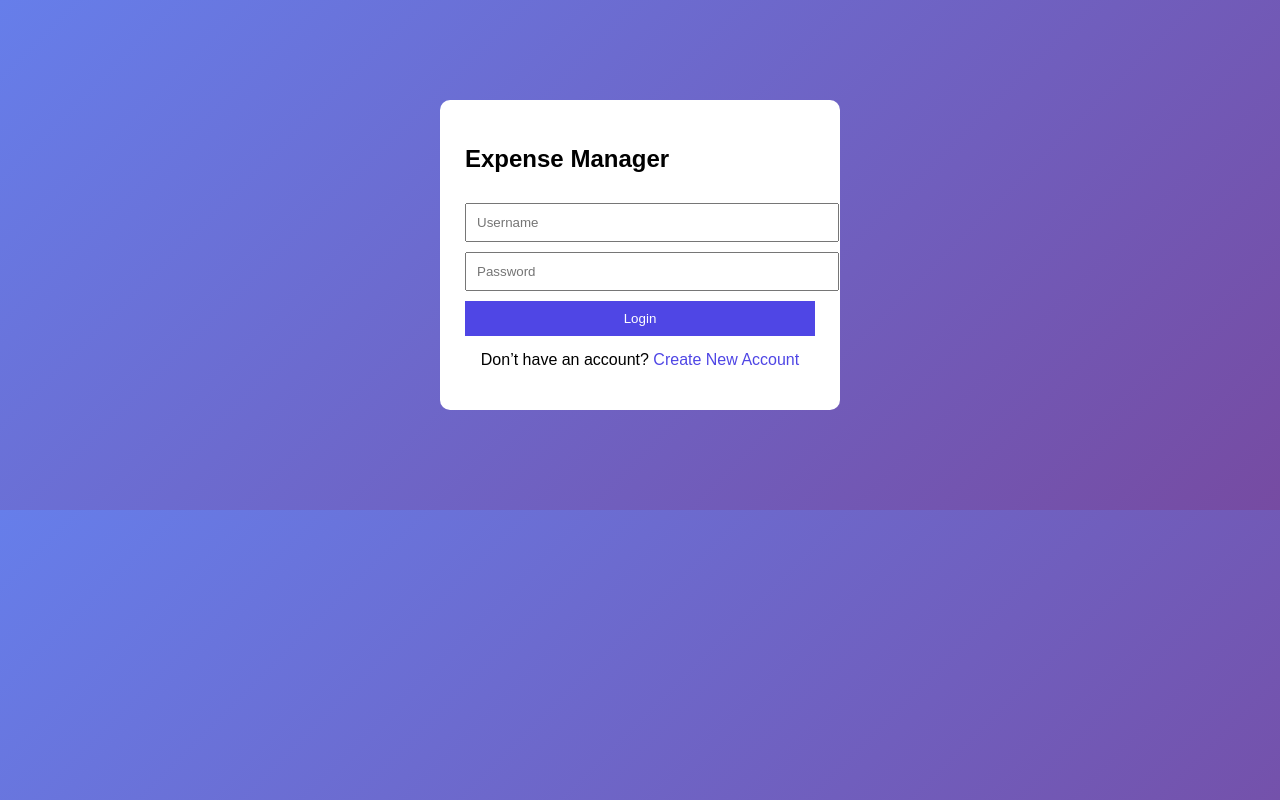
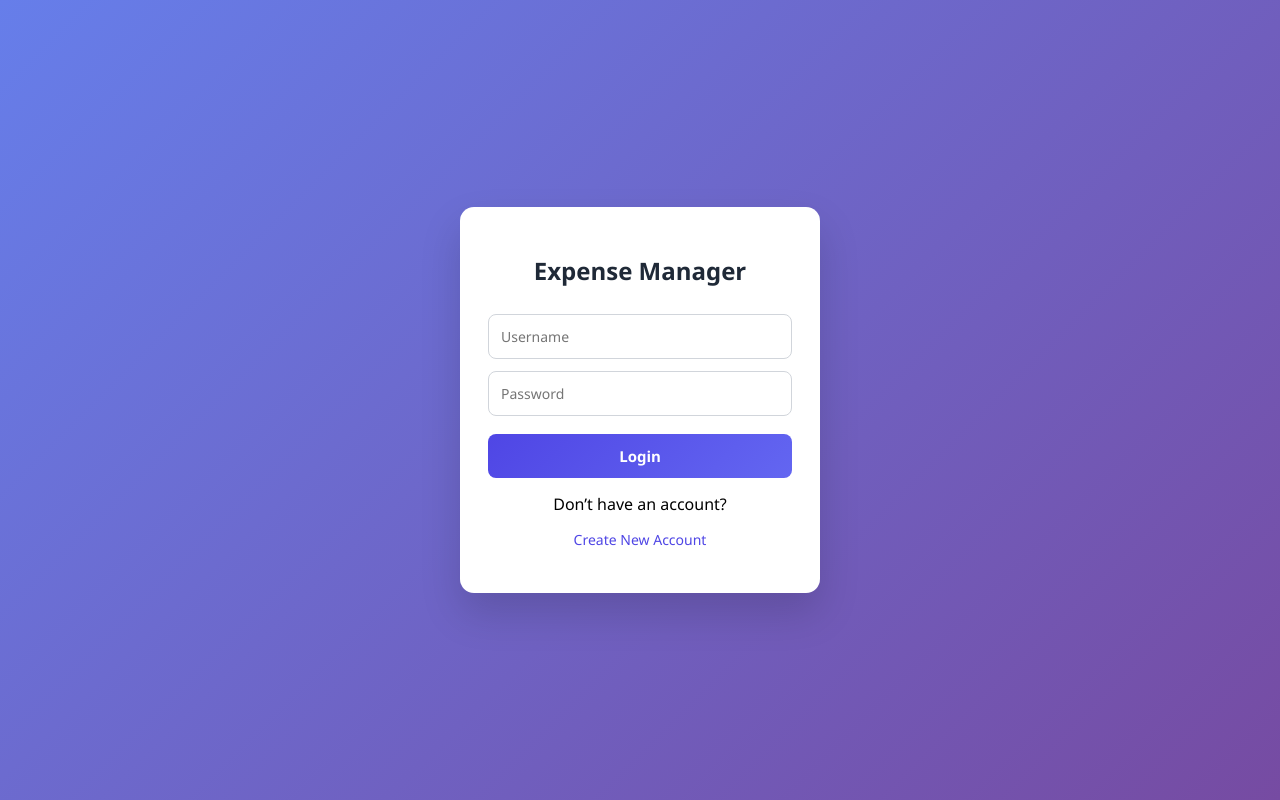
Before and after one commit to budde-vinodkumar/expense_manager, a Flask app: page / in a window 1280 px wide. Run offline with Flask 3, Linux system fonts and the light colour scheme; parts of the project's set-up code (start-up, migrations or seed data) failed here and were passed over.

Commit message:
css file

```diff
--- a/static/style.css
+++ b/static/style.css
@@ -1,34 +1,155 @@
-body {
-  background: linear-gradient(135deg, #667eea, #764ba2);
-  font-family: Arial;
+/* ---------- Global ---------- */
+* {
+  box-sizing: border-box;
+  font-family: "Segoe UI", Tahoma, Geneva, Verdana, sans-serif;
 }
 
-.container {
-  background: white;
-  width: 350px;
-  margin: 100px auto;
-  padding: 25px;
-  border-radius: 10px;
+body {
+  margin: 0;
+  min-height: 100vh;
+  background: linear-gradient(135deg, #667eea, #764ba2);
+  display: flex;
+  align-items: center;
+  justify-content: center;
 }
 
-input, button {
-  width: 100%;
-  padding: 10px;
-  margin-top: 10px;
+/* ---------- Container ---------- */
+.container {
+  background: #ffffff;
+  width: 360px;
+  max-width: 95%;
+  padding: 28px;
+  border-radius: 14px;
+  box-shadow: 0 20px 40px rgba(0, 0, 0, 0.15);
+  animation: fadeIn 0.6s ease;
 }
 
+@keyframes fadeIn {
+  from {
+    opacity: 0;
+    transform: translateY(15px);
+  }
+  to {
+    opacity: 1;
+    transform: translateY(0);
+  }
+}
+
+/* ---------- Headings ---------- */
+h2, h3 {
+  text-align: center;
+  color: #1f2937;
+  margin-bottom: 15px;
+}
+
+h2 {
+  font-size: 24px;
+}
+
+/* ---------- Inputs ---------- */
+input {
+  width: 100%;
+  padding: 12px;
+  margin-top: 12px;
+  border-radius: 8px;
+  border: 1px solid #d1d5db;
+  font-size: 14px;
+  transition: border-color 0.2s, box-shadow 0.2s;
+}
+
+input:focus {
+  outline: none;
+  border-color: #4f46e5;
+  box-shadow: 0 0 0 2px rgba(79, 70, 229, 0.2);
+}
+
+/* ---------- Buttons ---------- */
 button {
+  width: 100%;
+  padding: 12px;
+  margin-top: 18px;
+  border-radius: 8px;
+  border: none;
+  background: linear-gradient(135deg, #4f46e5, #6366f1);
+  color: #ffffff;
+  font-size: 15px;
+  font-weight: 600;
+  cursor: pointer;
+  transition: transform 0.15s, box-shadow 0.15s, opacity 0.15s;
+}
+
+button:hover {
+  transform: translateY(-1px);
+  box-shadow: 0 8px 18px rgba(79, 70, 229, 0.35);
+  opacity: 0.95;
+}
+
+button:active {
+  transform: translateY(0);
+  box-shadow: none;
+}
+
+/* ---------- Links ---------- */
+a {
+  display: block;
+  text-align: center;
+  margin-top: 15px;
+  color: #4f46e5;
+  text-decoration: none;
+  font-size: 14px;
+  font-weight: 500;
+}
+
+a:hover {
+  text-decoration: underline;
+}
+
+/* ---------- Messages ---------- */
+.error {
+  background: #fee2e2;
+  color: #b91c1c;
+  padding: 10px;
+  border-radius: 8px;
+  margin-bottom: 10px;
+  text-align: center;
+  font-size: 14px;
+}
+
+.success {
+  background: #dcfce7;
+  color: #166534;
+  padding: 10px;
+  border-radius: 8px;
+  margin-bottom: 10px;
+  text-align: center;
+  font-size: 14px;
+}
+
+/* ---------- Tables (Dashboard) ---------- */
+table {
+  width: 100%;
+  border-collapse: collapse;
+  margin-top: 20px;
+}
+
+th, td {
+  padding: 10px;
+  text-align: center;
+  font-size: 14px;
+}
+
+th {
   background: #4f46e5;
   color: white;
-  border: none;
-  cursor: pointer;
 }
 
-.error {
-  color: red;
-  text-align: center;
+tr:nth-child(even) {
+  background: #f3f4f6;
 }
-a {
-  color: #4f46e5;
-  text-decoration: none;
+
+/* ---------- Responsive ---------- */
+@media (max-width: 480px) {
+  .container {
+    padding: 22px;
+  }
 }
```
